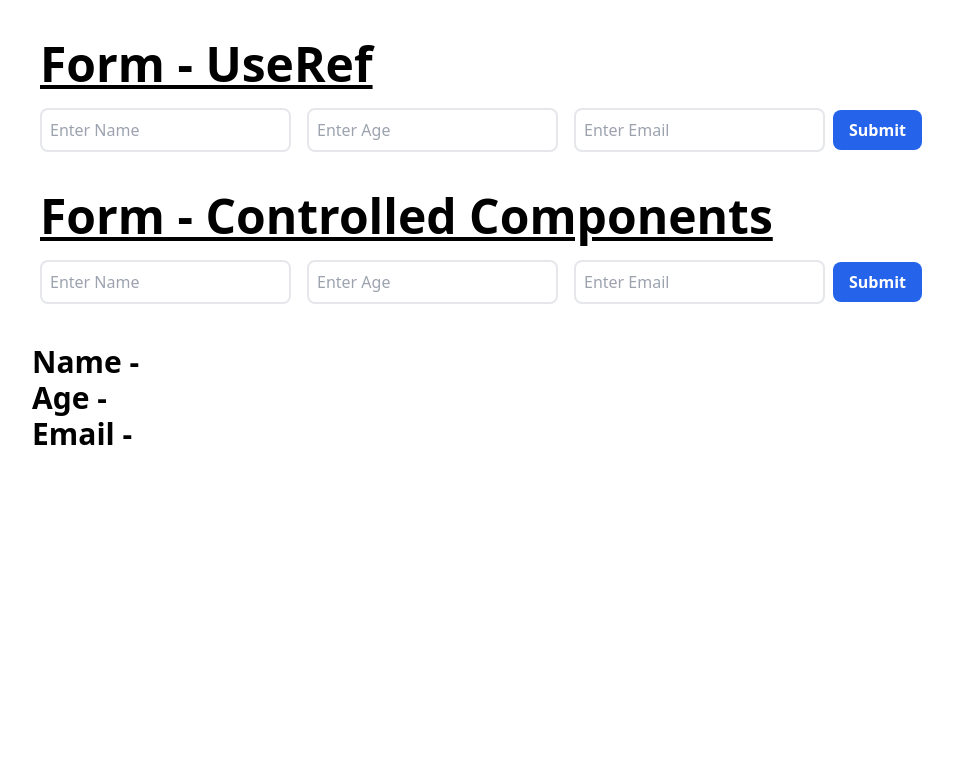
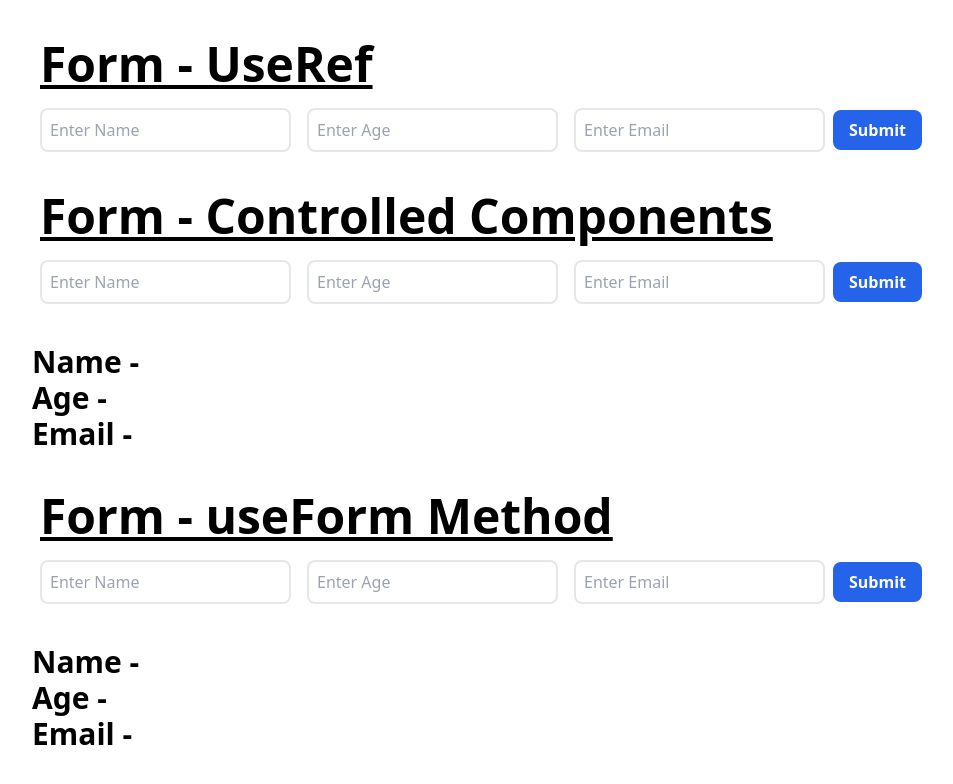
Before and after one commit to Pradhan-G/Frontend-Domination, a React (Vite) app in the folder Course/React/: page / in a window 1280 px wide. Shown: the top 784 px of the page, without its empty margins (8-961 px from the left). Built offline with nearby package versions, Linux system fonts and the light colour scheme.

Commit message:
Section 10 Complete

```diff
--- a/Course/React/package.json
+++ b/Course/React/package.json
@@ -12,6 +12,7 @@
   "dependencies": {
     "react": "^18.2.0",
     "react-dom": "^18.2.0",
+    "react-hook-form": "^7.51.1",
     "react-icons": "^5.0.1"
   },
   "devDependencies": {
--- a/Course/React/src/components/Section 10/App3.jsx
+++ b/Course/React/src/components/Section 10/App3.jsx
@@ -1,12 +1,14 @@
 import React from "react";
 import FormHandling1 from "./FormHandling1";
 import FormHandling2 from "./FormHandling2";
+import FormHandling3 from "./FormHandling3";
 
 function App3() {
   return (
     <div>
       <FormHandling1 />
       <FormHandling2 />
+      <FormHandling3 />
     </div>
   );
 }
--- a/Course/React/src/components/Section 10/FormHandling3.jsx
+++ b/Course/React/src/components/Section 10/FormHandling3.jsx
@@ -0,0 +1,50 @@
+import React from "react";
+import { useForm } from "react-hook-form";
+
+function FormHandling3() {
+  const { register, handleSubmit } = useForm();
+
+  return (
+    <div>
+      <form
+        className="m-10"
+        action="#"
+        onSubmit={handleSubmit((data) => console.log(data))}
+      >
+        <h1 className="mx-2 text-5xl font-semibold underline mb-5">
+          {" "}
+          Form - useForm Method{" "}
+        </h1>
+        <input
+          className="border-2 rounded-lg mx-2 p-2"
+          type="text"
+          placeholder="Enter Name"
+          {...register("name")}
+        />
+        <input
+          className="border-2 rounded-lg mx-2 p-2"
+          type="number"
+          placeholder="Enter Age"
+          {...register("age")}
+        />
+        <input
+          className="border-2 rounded-lg mx-2 p-2"
+          type="email"
+          placeholder="Enter Email"
+          {...register("email")}
+        />
+        <button className="px-4 py-2 bg-blue-600 text-white font-semibold rounded-lg">
+          Submit
+        </button>
+      </form>
+
+      <div className="px-10">
+        <h1 className="text-3xl font-semibold"> Name - {} </h1>
+        <h1 className="text-3xl font-semibold"> Age - {} </h1>
+        <h1 className="text-3xl font-semibold"> Email - {} </h1>
+      </div>
+    </div>
+  );
+}
+
+export default FormHandling3;
```
Also changed, not shown: 1 other file (tests, documents, lock files or other folders).
